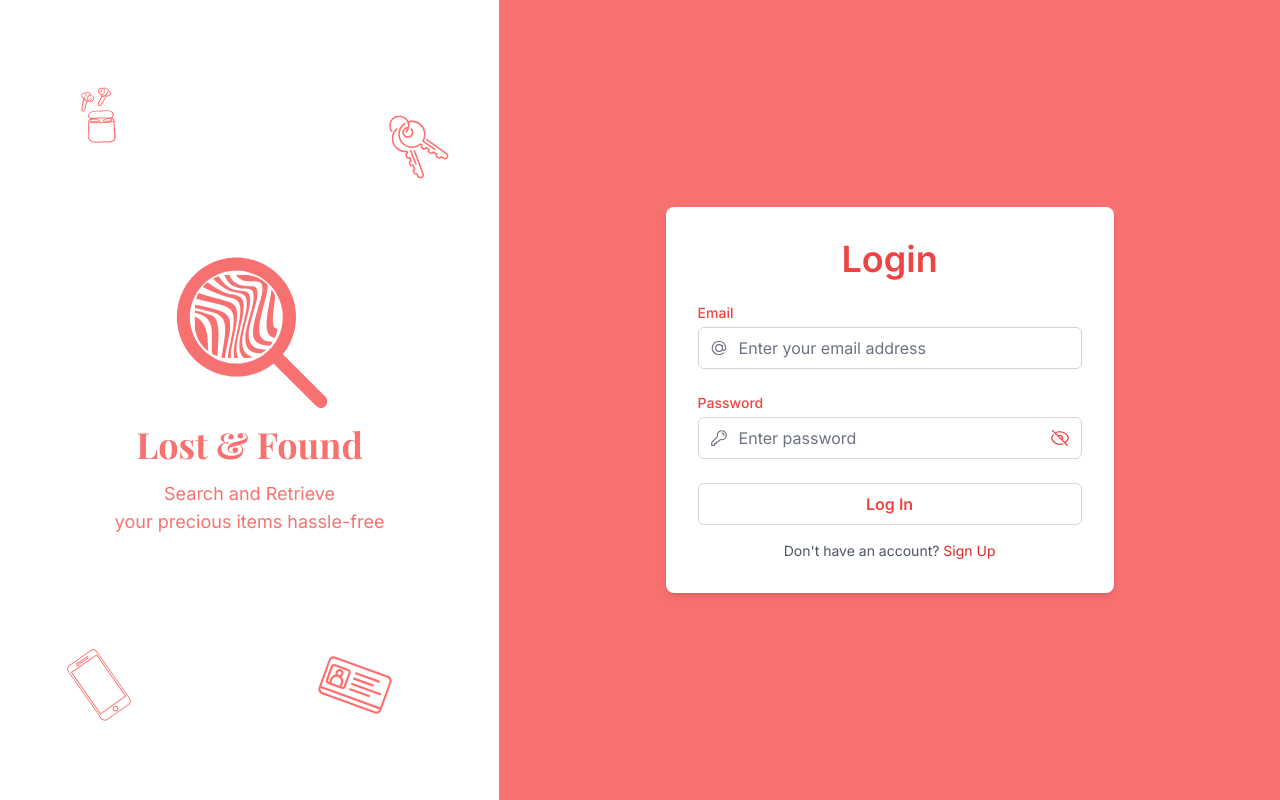
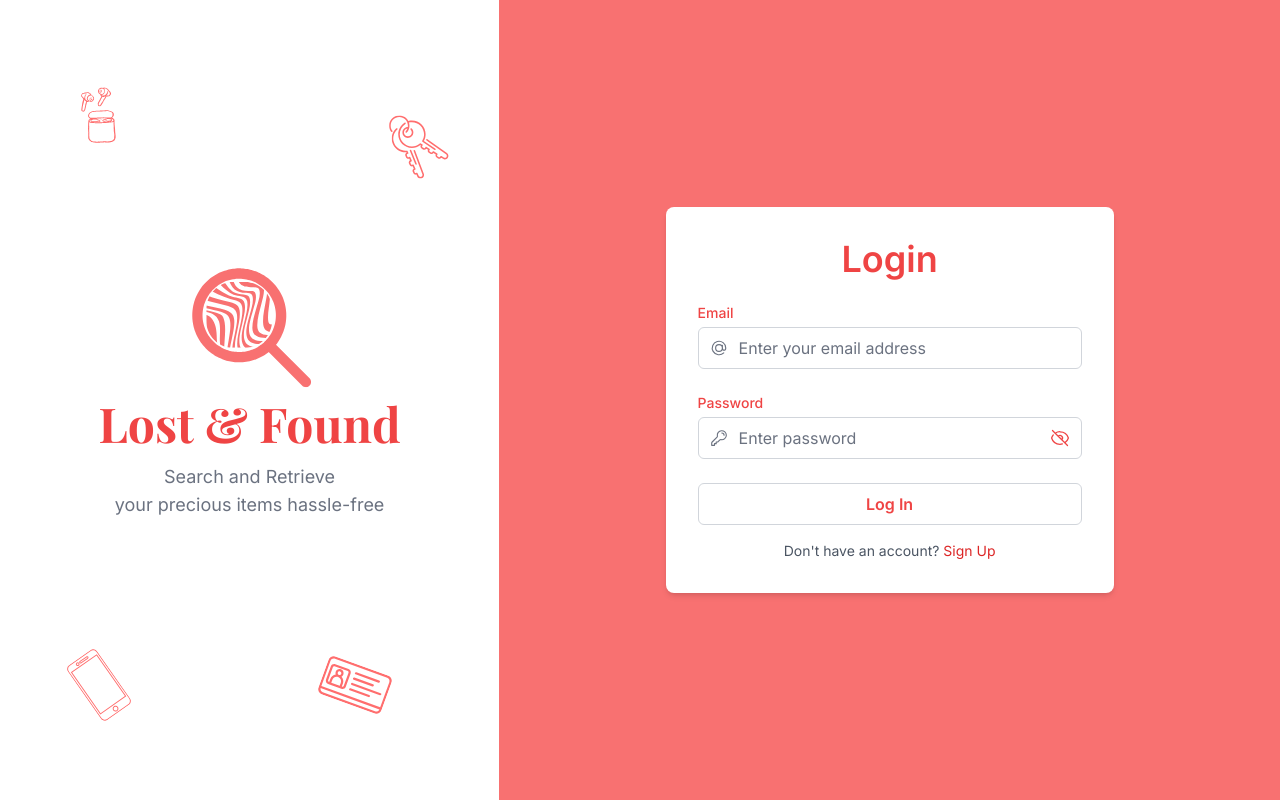
Before and after one commit to Qntlz/Lost-Found-Web-App, a Next.js app: page /login in a window 1280 px wide. Built offline with nearby package versions, Linux system fonts and the light colour scheme; no server answers.

Commit message:
Update Component Design

```diff
--- a/app/ui/login/logoMotto.tsx
+++ b/app/ui/login/logoMotto.tsx
@@ -4,22 +4,21 @@ import { playfairDisplay } from "../fonts";
 
 export default function LogoMotto() {
     return (
-        <div className="flex flex-col items-center justify-center bg-white text-red-400 pb-5 md:p-7 lg:p-0 lg:max-[1279px]:pb-5 lg:pb-8 md:max-lg:mt-20 xl:m-24">
-            <div className="flex items-center justify-center h-48">
+        <div className="flex flex-col items-center justify-center bg-white text-red-500 pb-5 md:p-7 lg:p-0 lg:pb-8 xl:m-24">
+            <div className="flex items-center justify-center">
                 <Link href={"/"}>
                     <Image
                         src="/logo.svg" // Replace with your logo path
                         alt="Logo"
                         width={0}
                         height={0}
-                        style={{ width: 190, height: 'auto' }}
+                        className="w-[150px] transition-transform duration-300 ease-in-out hover:scale-110 portrait-1024:w-[250px]"
                         priority
-                        className="object-contain transition-transform duration-300 ease-in-out hover:scale-110"
                     />
                 </Link>
             </div>
-            <h1 className={`${playfairDisplay.className} text-4xl font-bold mb-4`}>Lost & Found</h1>
-            <p className="text-lg text-center px-4 ">
+            <h1 className={`${playfairDisplay.className} text-4xl font-bold mb-4 portrait-1024:text-5xl xl:text-5xl`}>Lost & Found</h1>
+            <p className="text-lg text-center text-gray-500 px-4 portrait-1024:text-xl">
                 Search and Retrieve
                 <span className="block"> your precious items hassle-free</span>
             </p>
```
